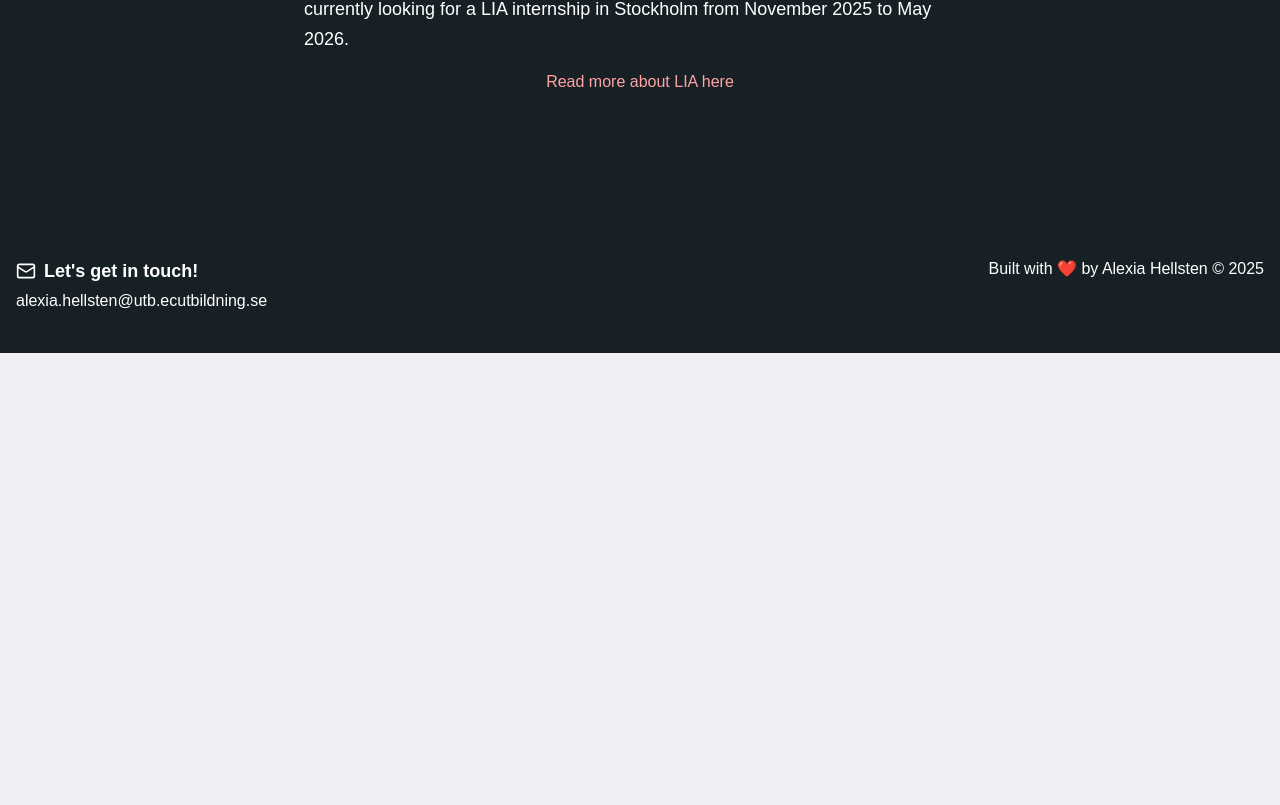
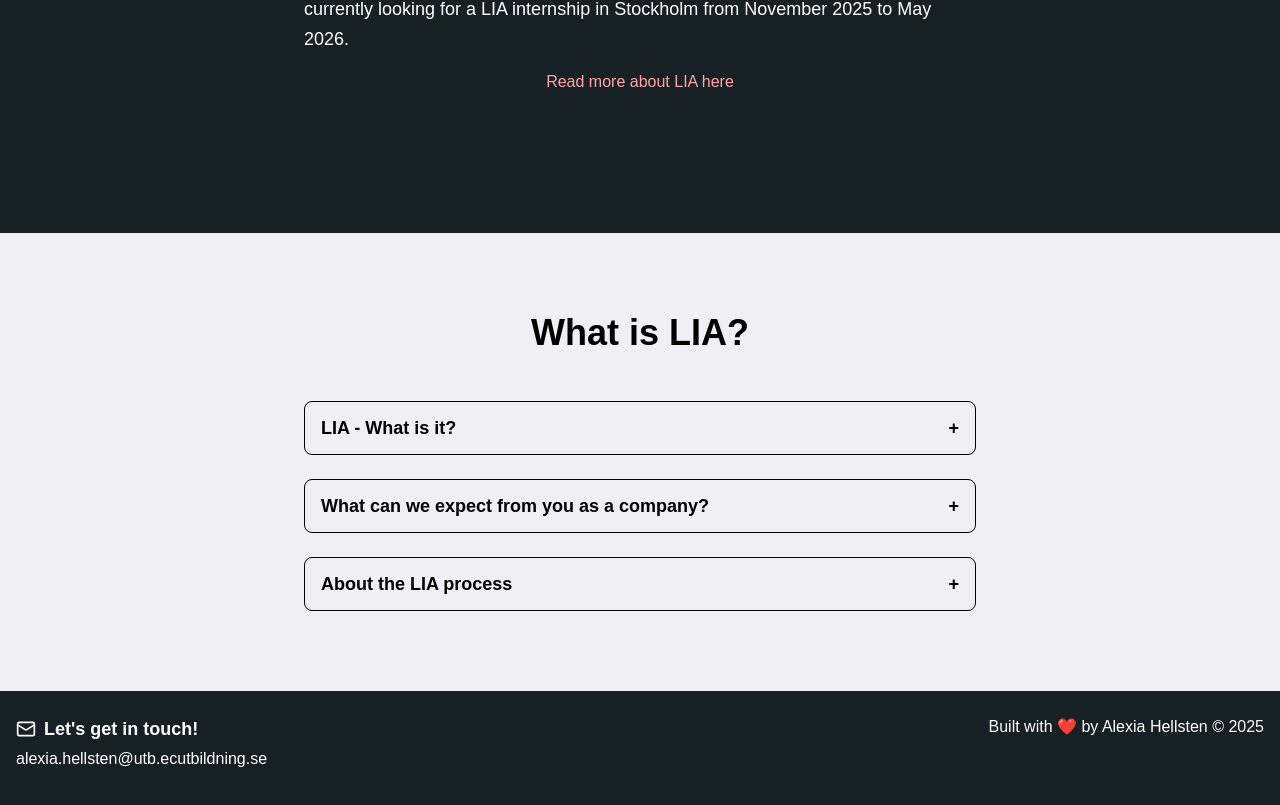
Before and after one commit to alexiahellsten/portfolio-2025, a React (Vite) app: page /about in a window 1280 px wide. Shown: the part 631-1436 px from the top of the page. Before the commit the page ends 984 px from the top, so only its background shows below. Built offline with nearby package versions, Linux system fonts and the light colour scheme.

Commit message:
Add LiaComponent with translations

```diff
--- /dev/null
+++ b/src/components/Lia.tsx
@@ -0,0 +1,50 @@
+import { useState, useContext } from "react"
+import { LanguageContext } from "../contexts/LanguageContext"
+import translations from "../translations/translations"
+
+function LiaComponent() {
+  const [open, setOpen] = useState<number | null>(null)
+  const toggle = (id: number) => setOpen(open === id ? null : id)
+
+  const context = useContext(LanguageContext)
+
+  if (!context) throw new Error("LanguageContext not found")
+  const { language } = context
+  const lia = translations[language].lia
+
+return (
+    <section id="lia" className="flex flex-col items-center px-6 py-20">
+      <h2 className="text-3xl md:text-4xl font-bold mb-12 text-center">
+        {lia.heading}
+      </h2>
+      <div className="max-w-2xl w-full space-y-6">
+        {lia.sections.map((steps, index) => (
+          <div key={index} className="border rounded-lg">
+            <button
+              onClick={() => toggle(index)}
+              className="w-full text-left px-4 py-3 font-semibold text-lg flex justify-between"
+            >
+              {steps.title}
+              <span>{open === index ? "−" : "+"}</span>
+            </button>
+            {open === index && (
+              <div className="px-4 pb-4 text-base leading-relaxed">
+                {steps.text ? (
+                  <p>{steps.text}</p>
+                ) : (
+                  <ol className="list-decimal list-inside space-y-2">
+                    {steps.steps?.map((step, index) => (
+                      <li key={index}>{step}</li>
+                    ))}
+                  </ol>
+                )}
+              </div>
+            )}
+          </div>
+        ))}
+      </div>
+    </section>
+  )
+}
+
+export default LiaComponent
--- a/src/pages/About.tsx
+++ b/src/pages/About.tsx
@@ -1,6 +1,7 @@
 import Navbar from "../components/Navbar"
 import Footer from "../components/Footer"
 import About from "../components/AboutComponent"
+import LiaComponent from "../components/Lia";
 
 function AboutPage() {
 
@@ -8,6 +9,7 @@ function AboutPage() {
     <>
       <Navbar />
       <About />
+      <LiaComponent />
       <Footer />
     </>
   )
--- a/src/translations/translations.ts
+++ b/src/translations/translations.ts
@@ -24,6 +24,30 @@ export const translations = {
         I'm very eager to learn more and gain hands-on experience, which is why I'm currently looking for a LIA internship in Stockholm from November 2025 to May 2026.
       `,
       link: "Read more about LIA here",
+    },
+     lia: {
+      heading: "What is LIA?",
+      sections: [
+        {
+          title: "LIA - What is it?",
+          text: "LIA (Lärande i Arbete) is a practical training period for students. It lets us apply the theoretical knowledge we’ve learned by gaining real experience and building industry contacts.",
+        },
+        {
+          title: "What can we expect from you as a company?",
+          text: "That I see the LIA internship as an opportunity to deepen my skills and grow, while also contributing with my knowledge and perspective to your organisation. I certainly don’t know everything when I begin my LIA, which is why I’ll need regular support and feedback from my supervisor (approx. 2 hours/week) during the internship.",
+        },
+        {
+          title: "About the LIA process",
+          steps: [
+            "I apply and we schedule a meeting to see if we're a good match.",
+            "We start planning potential projects and you assign me a supervisor/mentor.",
+            "I start the internship by working on real tasks and gaining hands-on experience while adding value to your team.",
+            "My mentor and I have regular check-ins about my work and how I'm making progress during the internship.",
+            "After 25 weeks, the internship ends with my supervisor writing a short evaluation and I write a final report about my experience.",
+            "We celebrate the end of our collaboration and discuss future opportunities (hopefully a job offer is on the horizon!)",
+          ],
+        },
+      ],
     },
   },
   sv: {
@@ -52,6 +76,30 @@ export const translations = {
       `,
       link: "Läs mer om LIA här",
     },
+    lia: {
+      heading: "Vad är LIA?",
+      sections: [
+        {
+          title: "LIA - Vad är det?",
+          text: "LIA (Lärande i Arbete) är en praktisk utbildningsperiod för studenter som ger oss möjlighet att omsätta det teoretiska vi lärt oss under utbildningen i praktiken, genom att få verklig erfarenhet och bygga kontakter i branschen.",
+        },
+        {
+          title: "Vad kan vi som företag förvänta oss av dig?",
+          text: "Att jag ser LIA-praktiken som en chans för mig att lära mig mer och utvecklas, samtidigt som jag bidrar med mina kunskaper och perspektiv till er verksamhet. Jag kan långt ifrån allt när jag går ut på LIA och behöver få stöd och feedback från min handledare (ca 2 h/vecka) under praktikperioden.",
+        },
+        {
+          title: "LIA-processen",
+          steps: [
+            "Jag ansöker och vi bokar in ett möte för att se om vi är en bra match.",
+            "Vi börjar planera potentiella projekt och ni tilldelar mig en handledare/mentor.",
+            "Jag börjar praktiken och får praktisk erfarenhet, samtidigt som jag bidrar med värde till ert team.",
+            "Min handledare och jag har regelbundna avstämningar kring mitt arbete under praktikperioden.",
+            "Efter 25 veckor avslutas praktiken, ni skriver en kort utvärdering om mitt arbete och jag skriver en rapport om mina erfarenheter.",
+            "Vi firar avslutningen av vårt samarbete och diskuterar framtida möjligheter (förhoppningsvis med ett jobberbjudande!)",
+          ],
+        },
+      ],
+    },
   },
 }
 export default translations;
```
